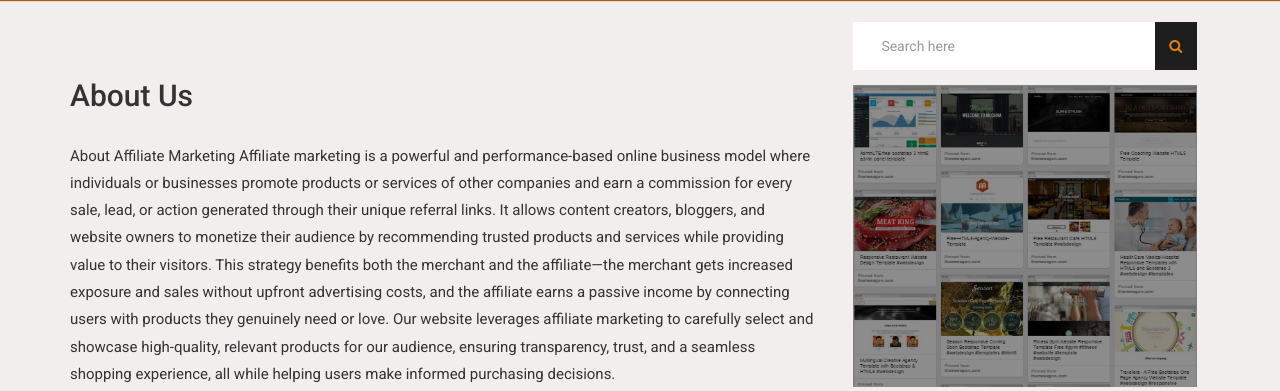
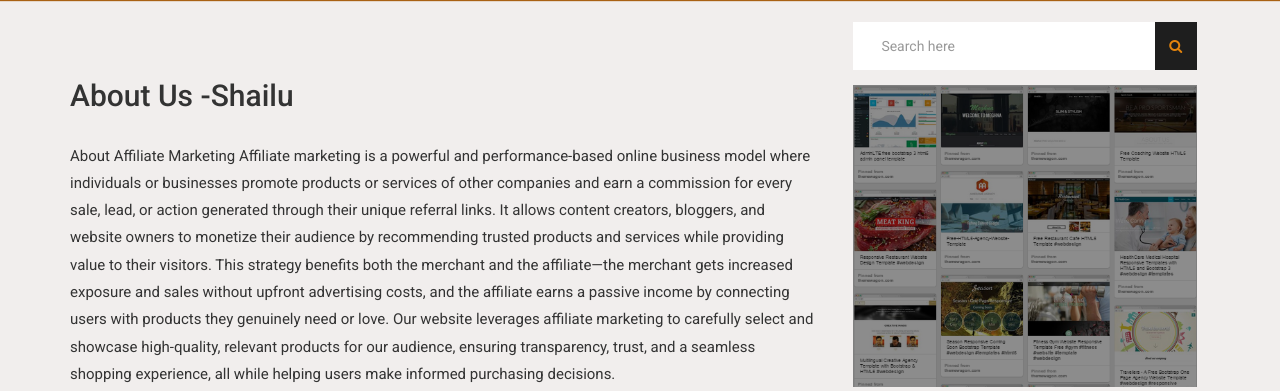
Before and after one commit to shailendra-sahu-43/Blog_Project, a Django app: page /about in a window 1280 px wide. Shown: the part 50-441 px from the top of the page. Run offline with Django 5.2, Linux system fonts and the light colour scheme; some libraries are stand-ins or nearby versions.

Commit message:
about page updated in developer branch

```diff
--- a/ecommerceapp/templates/about.html
+++ b/ecommerceapp/templates/about.html
@@ -11,7 +11,7 @@
                         <article>
                             <br>
                             <br>
-                            <h1>about us </h1>
+                            <h1>about us -shailu </h1>
                             <br>
 
                             <p> About Affiliate Marketing
```
